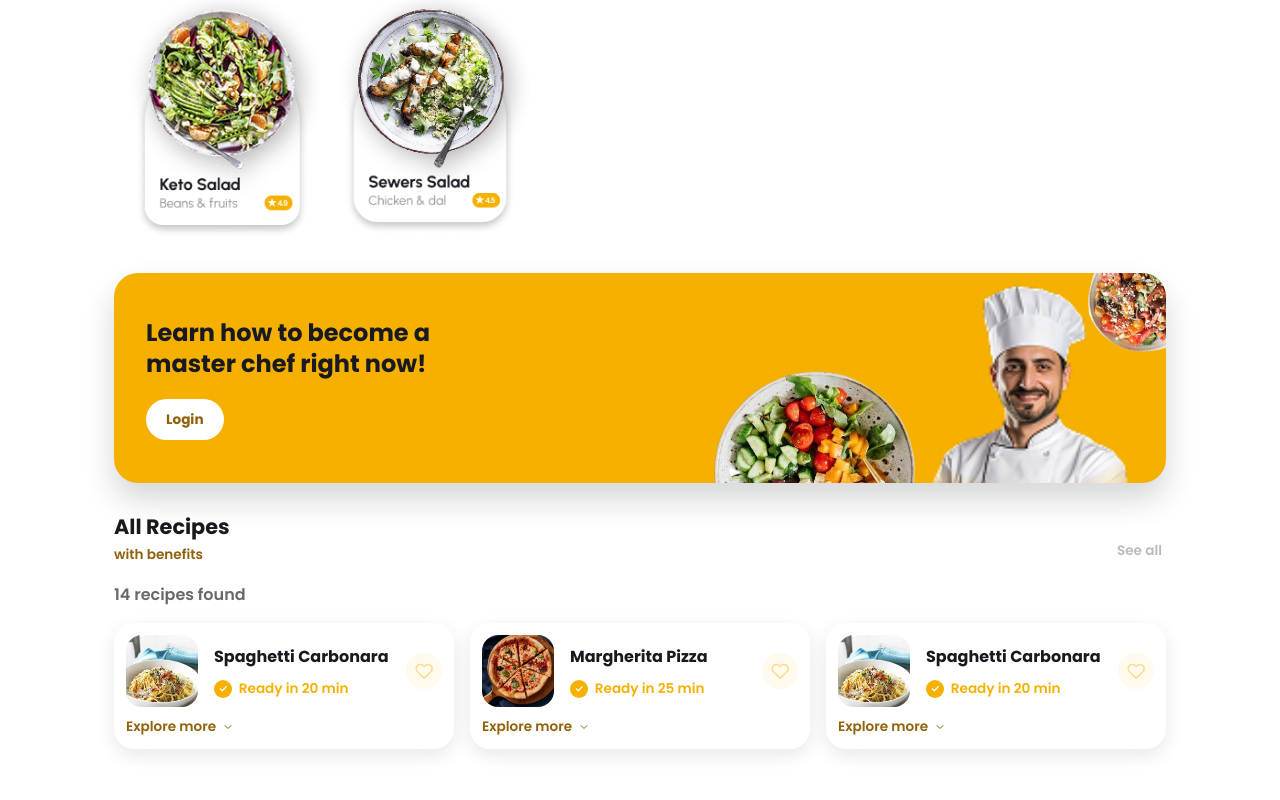
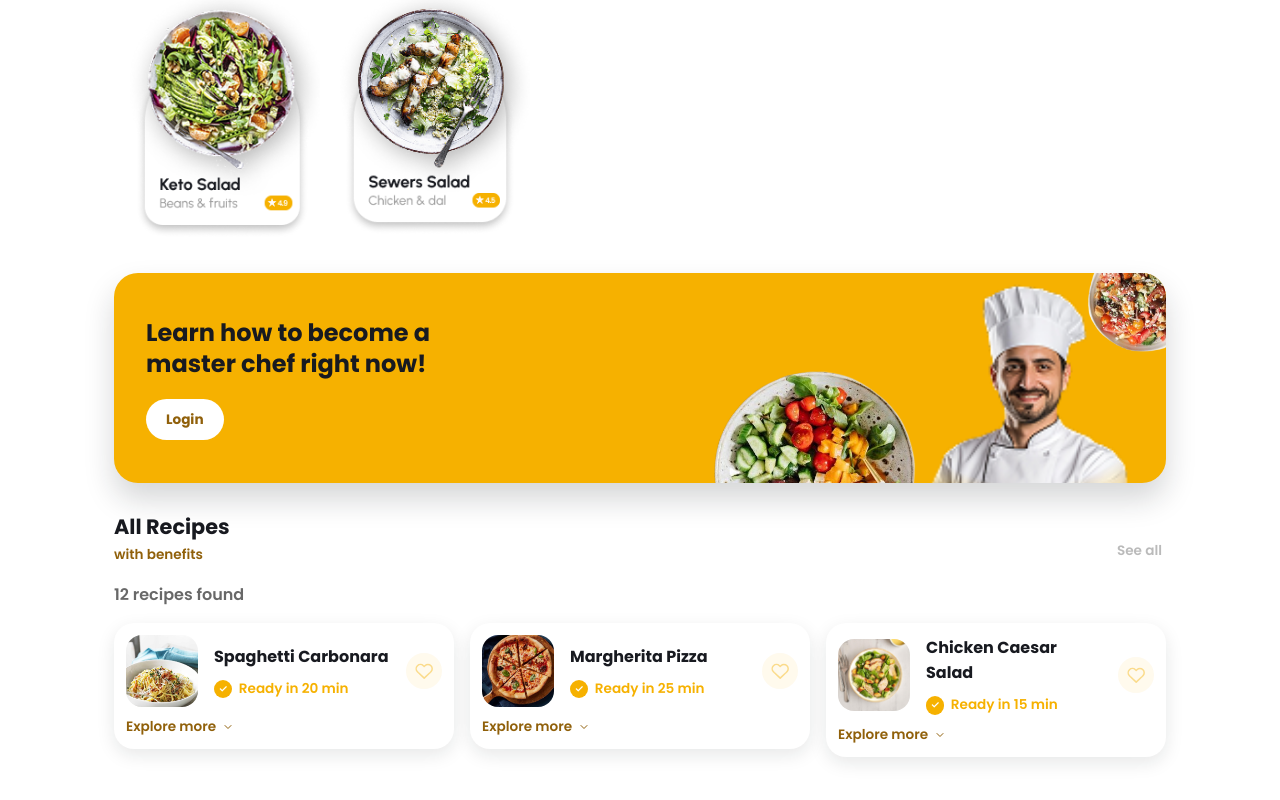
Before and after one commit to nzibukaemmanuel/FEM_Angular, an Angular app in the folder FEM_15_Signals/Recipe-Finder-application/: page / in a window 1280 px wide. Shown: the part 440-1240 px from the top of the page. Built offline with nearby package versions, Linux system fonts and the light colour scheme.

Commit message:
Remove duplicate recipe entries from recipe data

```diff
--- a/FEM_15_Signals/Recipe-Finder-application/src/app/data/recipes.ts
+++ b/FEM_15_Signals/Recipe-Finder-application/src/app/data/recipes.ts
@@ -1,24 +1,6 @@
 import { Recipe } from '../models/recipe';
 
 export const RECIPES: Recipe[] = [
-  {
-    id: 'Spaghetti Carbonara',
-    name: 'Spaghetti Carbonara',
-    ingredients: ['spaghetti', 'eggs', 'parmesan', 'pancetta', 'black pepper'],
-    cookTime: 20,
-    image: '/recipes/spaghetti-carbonara.jpg',
-    subtitle: 'Eggs & pancetta',
-    rating: 4.7,
-  },
-  {
-    id: 'margherita-pizza',
-    name: 'Margherita Pizza',
-    ingredients: ['pizza dough', 'tomato sauce', 'mozzarella', 'basil'],
-    cookTime: 25,
-    image: '/recipes/margherita-pizza.jpg',
-    subtitle: 'Tomato & mozzarella',
-    rating: 4.6,
-  },
   {
     id: 'spaghetti-carbonara',
     name: 'Spaghetti Carbonara',
```
